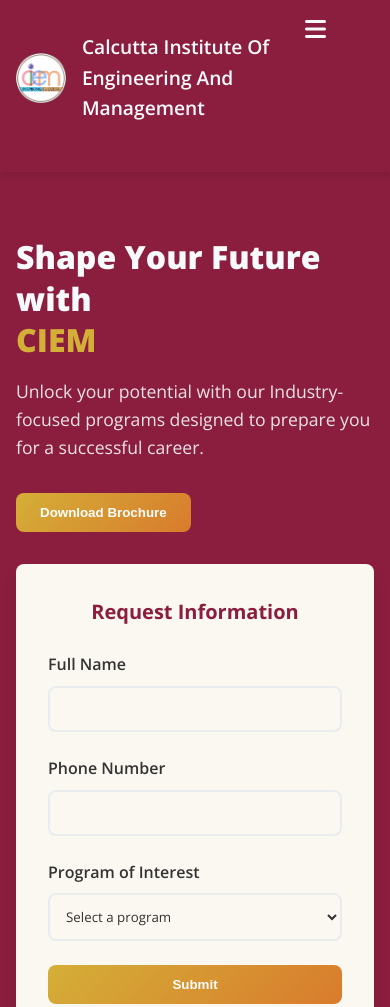
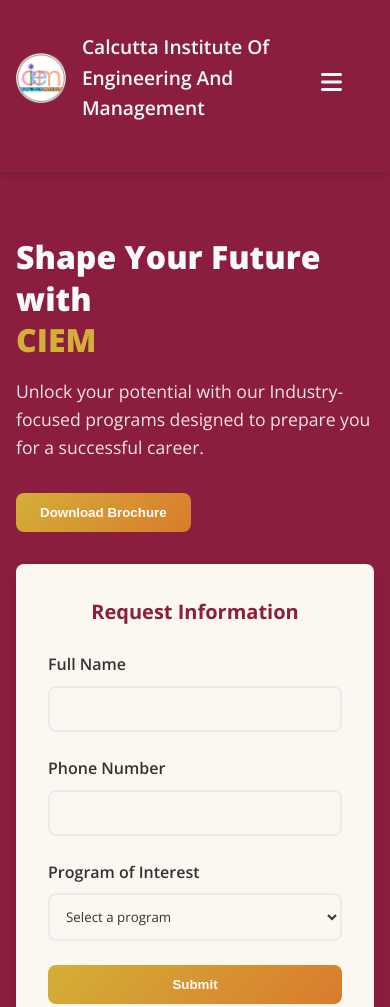
Before and after one commit to itssahilhere/EIILM, a plain HTML site: page index.html in a window 390 px wide. Shown: the top 1007 px of the page. Drawn offline with nearby package versions, Linux system fonts and the light colour scheme.

Commit message:
"hamburger"

```diff
--- a/css/styles.css
+++ b/css/styles.css
@@ -1227,7 +1227,8 @@ a:hover {
 @media (max-width: 768px) {
   .mobile-menu-toggle {
     display: block;
-    right: 4rem; /* More space for theme toggle */
+    right: 3rem; /* More space for theme toggle */
+    top:4.3rem
   }
 
   .theme-toggle {
```
